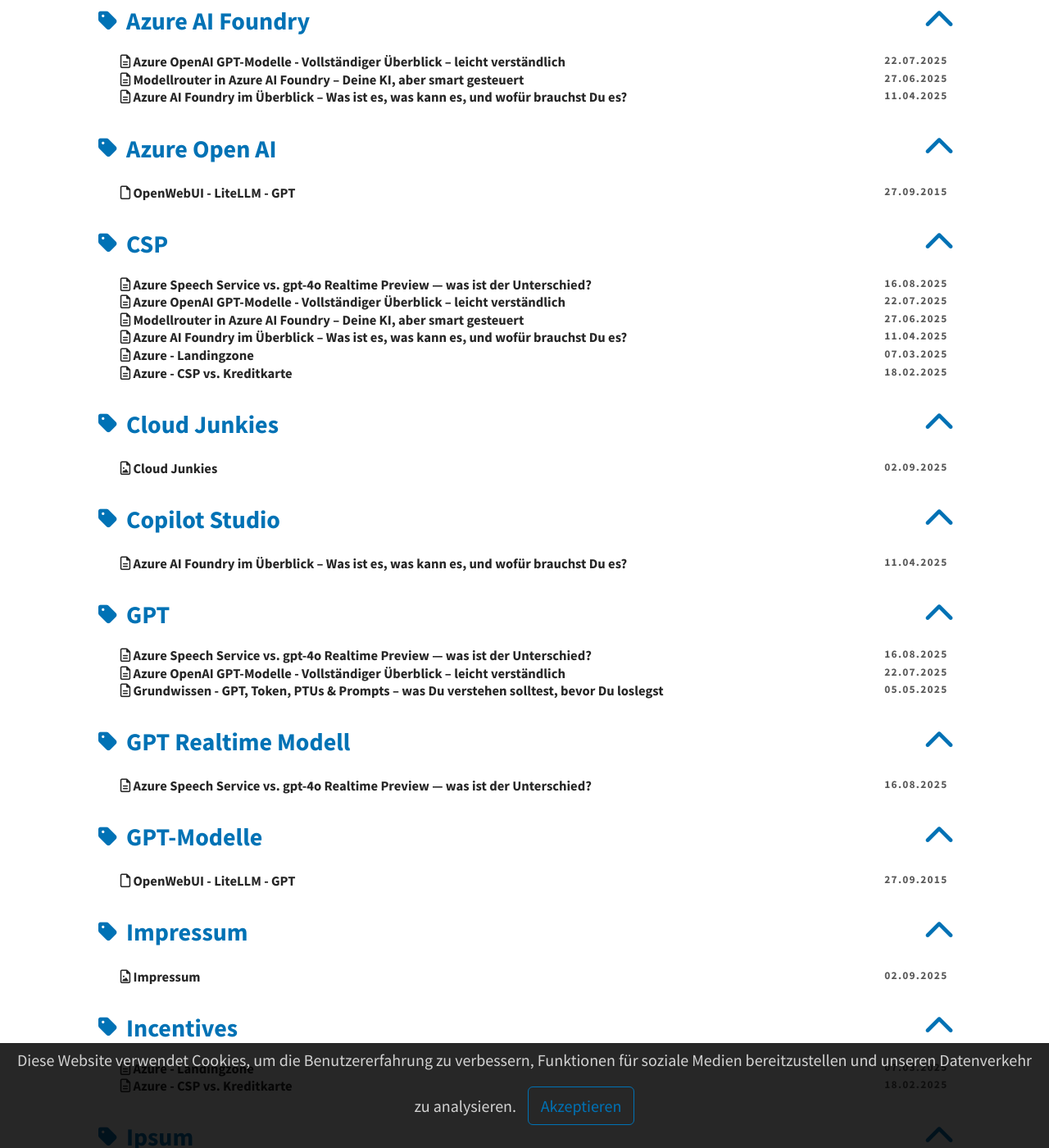
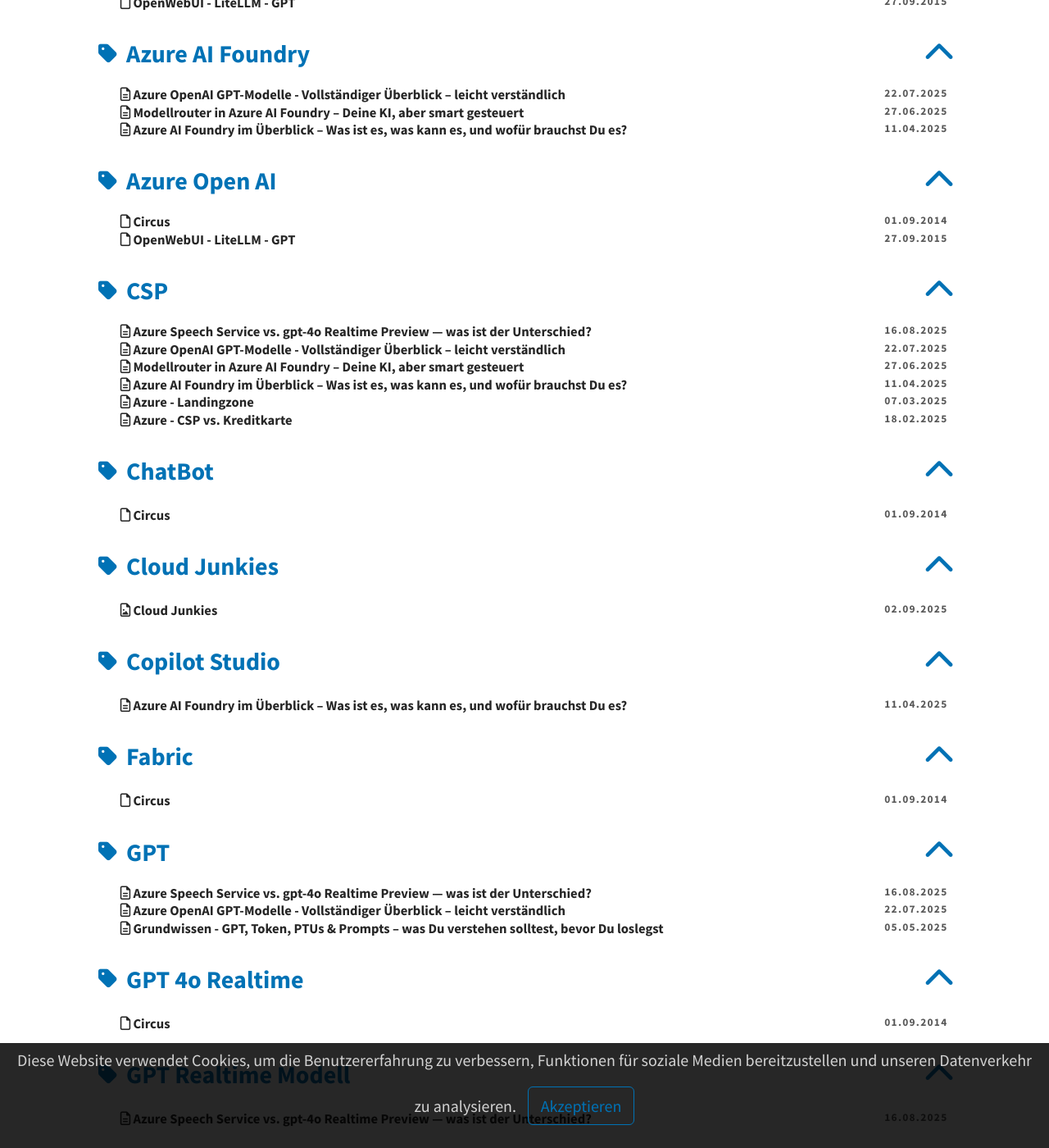
Before and after one commit to joriskahle007/joriskahle007.github.io, a Jekyll site: the page built from pages/tags.md, in a window 1280 px wide and 1400 px high, scrolled down 907 px. Shown: the whole window at 82% size. Built offline with Jekyll 4.4.1, drawn with Linux system fonts in a browser that asks for light colours; a script that is not in the unit is left out; some of the changed text lies outside the part shown.

Commit message:
Update and rename circus.md to chat.md

```diff
--- a/_portfolio/circus.md
+++ b/_portfolio/chat.md
@@ -1,9 +1,9 @@
 ---
 layout: post
 title: Circus
-img: "assets/img/portfolio/circus.png"
+img: "assets/img/portfolio/chat.png"
 date: September 2014
-tags: [Ipsum]
+tags: [ChatBot, Azure Open AI, GPT 4o Realtime, RAG ,Fabric]
 ---
 
 ![image]({{ page.img | relative_url }})
```
